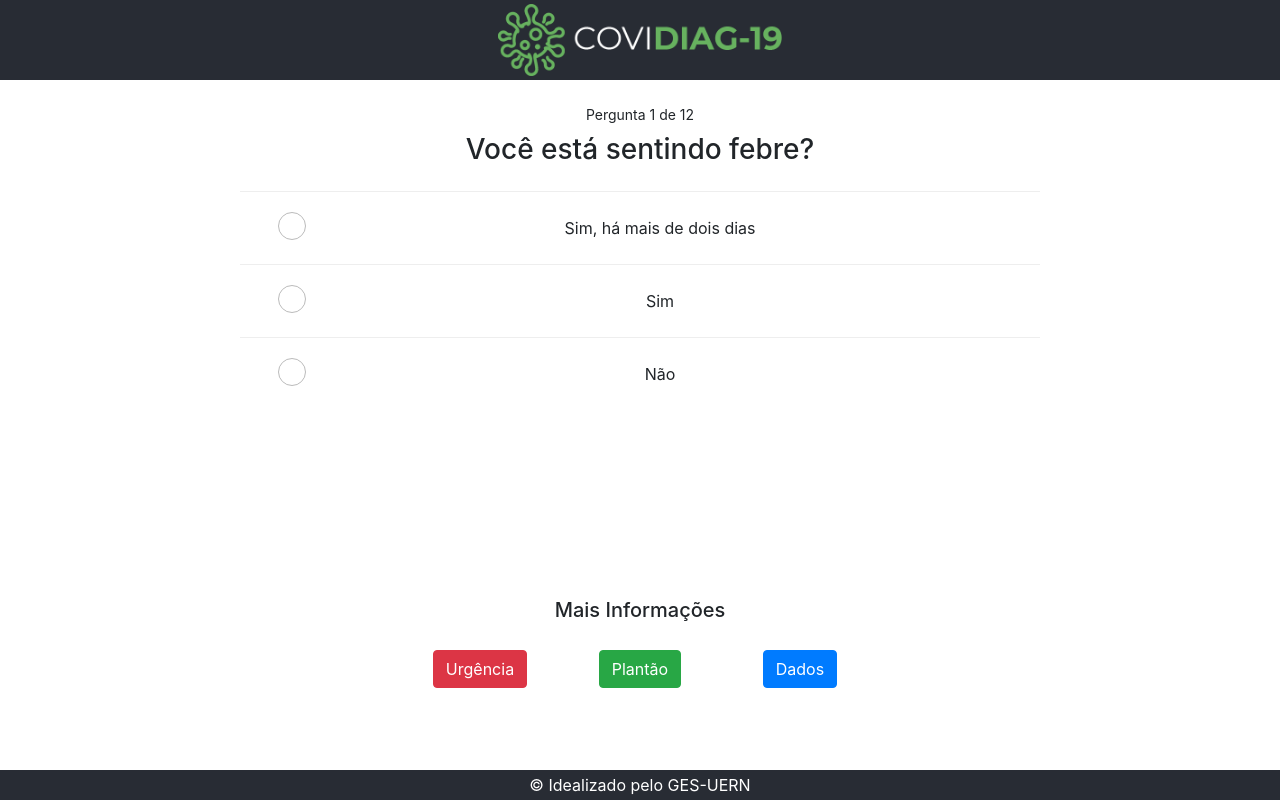
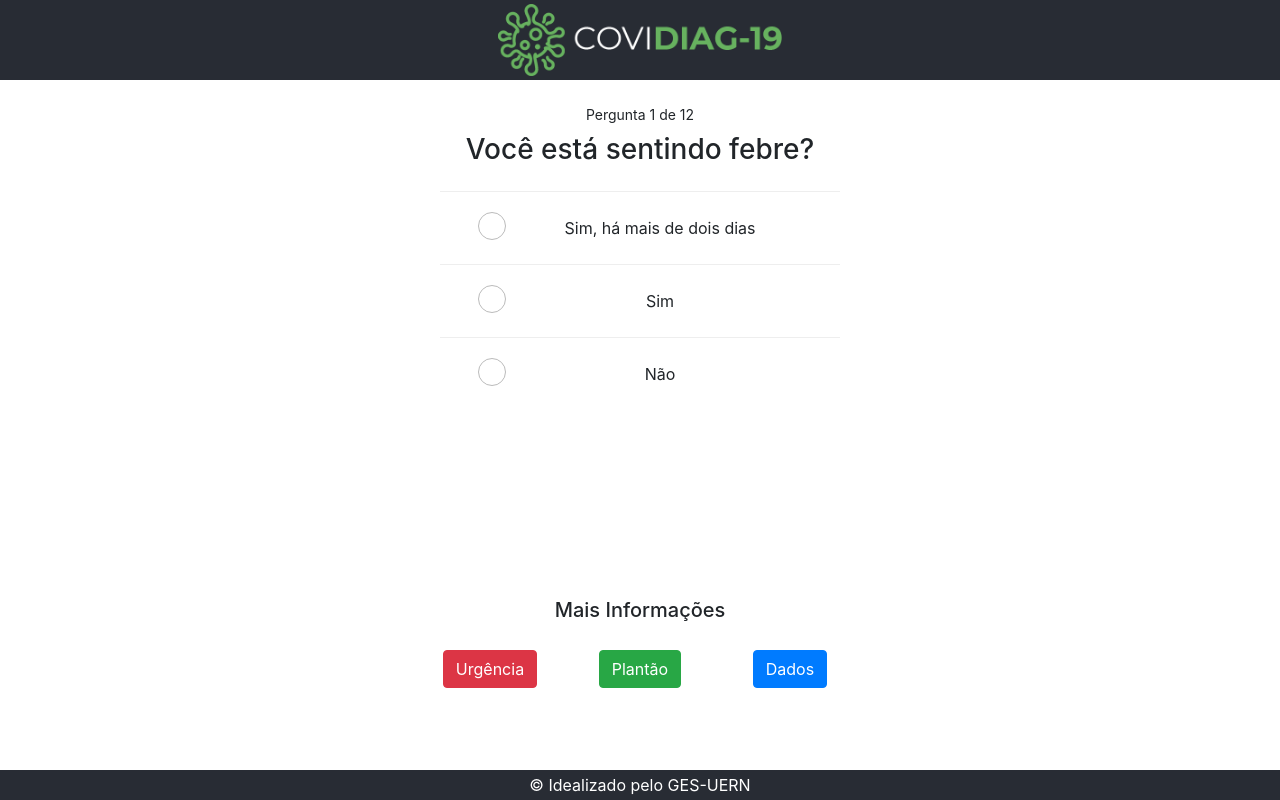
Before and after one commit to kaardeco/coviDiag-19, a React (Create React App) app: page / in a window 1280 px wide. Built offline with nearby package versions, Linux system fonts and the light colour scheme.

Commit message:
changing the style

```diff
--- a/src/App.css
+++ b/src/App.css
@@ -6,7 +6,11 @@
   height: 9vmin;
   pointer-events: none;
 }
-
+.row{
+  /*remove the unnecessary side scroll from the page*/
+  margin-left: auto;
+  margin-right:auto ;
+}
 .App-header {
   background-color: #282c34;
   min-height: 10vh;
--- a/src/index.css
+++ b/src/index.css
@@ -32,15 +32,22 @@ body {
   border-radius: 3px;
 }
 
-@media (min-width: 769px) {
+@media (min-width: 768px) {
   .container {
     margin: 2.5rem auto;
+  }
+
+  .answerOption{
+    width: 50% !important;
   }
 
   .buttons {
       margin: 2.0rem auto;
     }
+
 }
+
+
 
 /* Result Component */
 .result {
@@ -70,6 +77,9 @@ body {
 /* AnswerOption Component */
 .answerOption {
   border-top: 1px solid #eee;
+  width: 100%;
+  margin-left: auto;
+  margin-right: auto;
 }
 
 .answerOption:hover {
```
